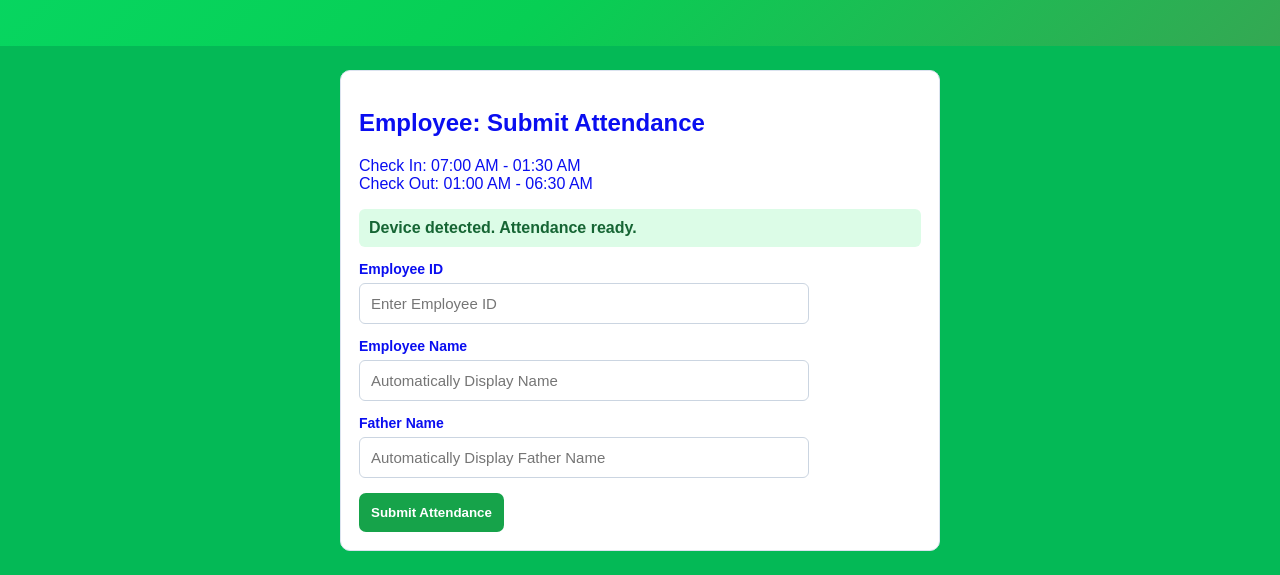
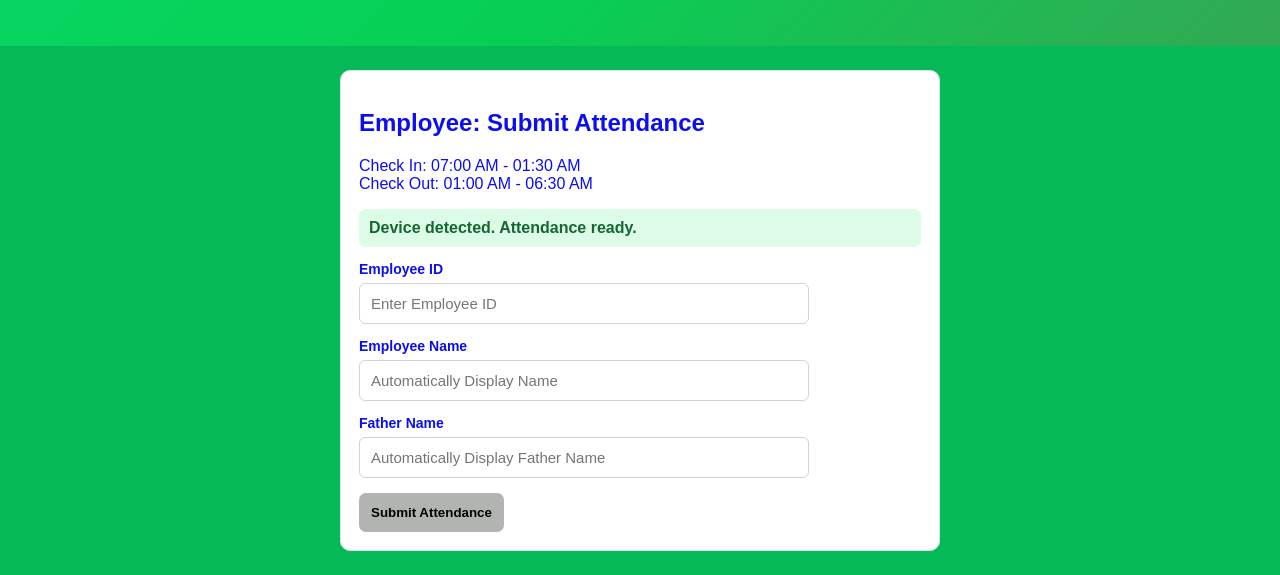
Before and after one commit to guesheyemba-prog/Industry-251.com, a website: page index.html in a window 1280 px wide. Shown: the part 234-809 px from the top of the page. Drawn offline with Linux system fonts and the light colour scheme.

```diff
--- a/index.html
+++ b/index.html
@@ -1720,7 +1720,7 @@ getCurrentTime().short;
 
 if(
 
-time >= "01:00"
+time >= "04:00"
 
 &&
 
@@ -1766,7 +1766,7 @@ time >= "07:00"
 
 &&
 
-time <= "14:30"
+time <= "09:30"
 
 ){
 
```
